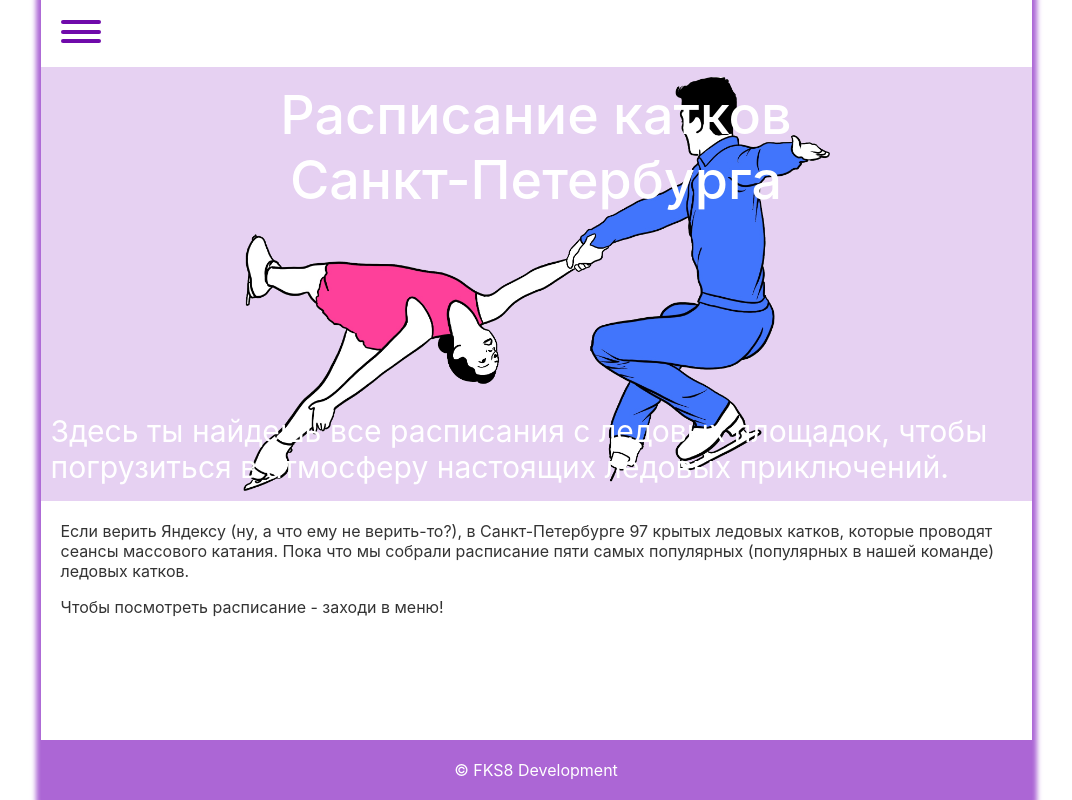
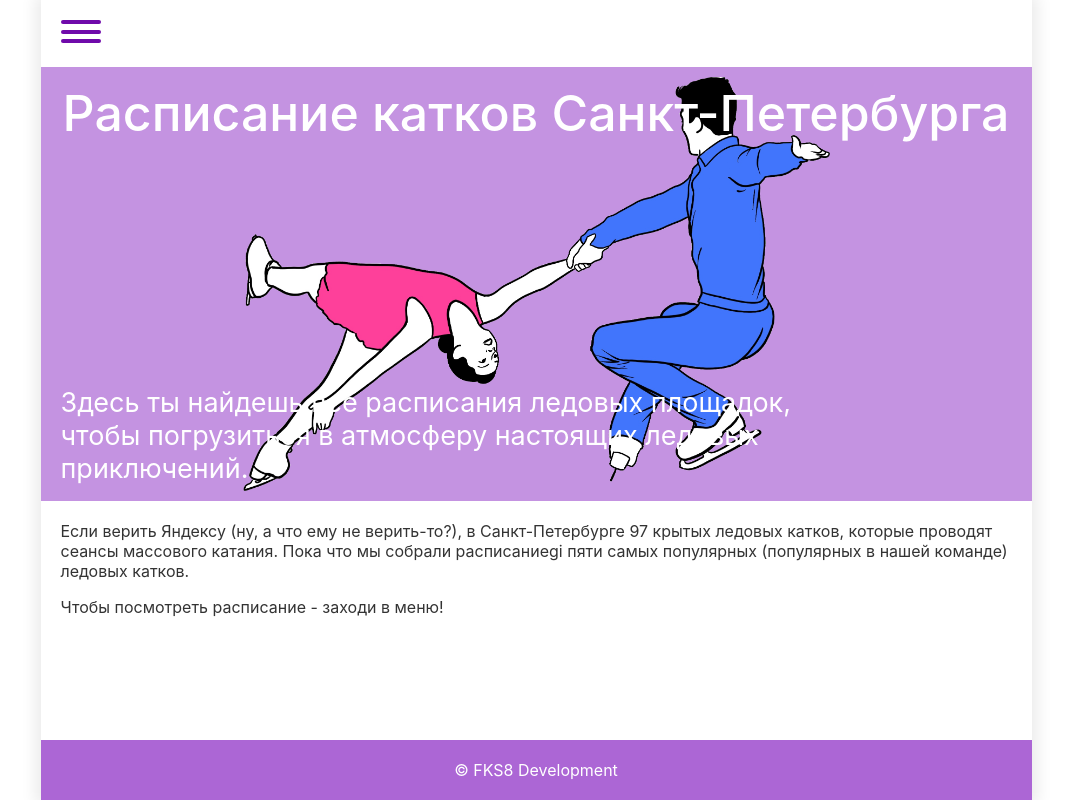
Before and after one commit to fsk8-dev/php-render, a PHP site: page / in a window 1280 px wide. Shown: the whole page, without its empty margins (104-1176 px from the left). Run offline with PHP 8.4, Linux system fonts and the light colour scheme; data that the repository does not hold is empty; a stand-in replaces the project's code that opens the database connection.

Commit message:
улучшил стили hero

```diff
--- a/index.php
+++ b/index.php
@@ -21,11 +21,11 @@ require 'connection/get_schedule.php';
     <link rel="stylesheet" href="/styles/var.css" />
     <link rel="stylesheet" href="/styles/reset.css" />
     <link rel="stylesheet" href="/styles/bootstrap-reboot.css"/>
-    <link rel="stylesheet" href="/styles/common.css?version=63" />
+    <link rel="stylesheet" href="/styles/common.css?version=64" />
     <link rel="stylesheet" href="/styles/burger.css" />
     <link rel="stylesheet" href="/styles/navigation.css?version=4" />
     <link rel="stylesheet" href="/styles/time-list.css" />
-    <link rel="stylesheet" href="/styles/components/hero.css" />
+    <link rel="stylesheet" href="/styles/components/hero.css?version=4" />
 
     <script defer src="./js/navigation.js" ></script>
 
--- a/pages/main.php
+++ b/pages/main.php
@@ -2,7 +2,7 @@
   <div class="hero__content">
     <h1 class="hero__title">Расписание&nbsp;катков <span class="no-break-text">Санкт-Петербурга</span></h1>
     <p class="hero__text">
-      Здесь ты найдешь все расписания с ледовых площадок, чтобы погрузиться в атмосферу настоящих ледовых приключений.
+      Здесь ты найдешь все расписания ледовых площадок, чтобы погрузиться в атмосферу настоящих ледовых приключений.
     </p>
   </div>
   <img class="img hero__img" src="/img/todes.png" alt="Тодес">
@@ -11,7 +11,7 @@
 
 <p>
   Если верить Яндексу (ну, а что ему не верить-то?), в Санкт-Петербурге 97 крытых ледовых катков, которые проводят сеансы массового катания.
-  Пока что мы собрали расписание пяти самых популярных (популярных в нашей команде) ледовых катков.
+  Пока что мы собрали расписаниеgi пяти самых популярных (популярных в нашей команде) ледовых катков.
 </p>
 
 <p>
--- a/styles/common.css
+++ b/styles/common.css
@@ -30,7 +30,7 @@ body {
   max-width: var(--medium-screen);
   min-height: 100vh;
   overflow: hidden;
-  box-shadow: 0 0 5px 5px var(--color-primary-light);
+  box-shadow: 0 0 15px 5px #eaeaea;
 }
 
 @media (min-width: var(--medium-screen)) {
--- a/styles/components/hero.css
+++ b/styles/components/hero.css
@@ -11,7 +11,7 @@
   position: absolute;
   inset: 0;
   background-color: var(--color-primary-light);
-  opacity: 0.3;
+  opacity: 0.7;
   z-index: -10;
 }
 
@@ -26,27 +26,59 @@
   flex-direction: column;
   justify-content: space-between;
   align-items: flex-start;
+  padding: 0 20px;
   z-index: 10;
 }
 
 .hero__title {
-  padding: 1rem 10px;
-  width: 100%;
-  text-align: center;
-  font-size: calc(2rem + 1.7vw);
+  padding: 1rem 0;
+  width: 75%;
+  font-size: calc(1.4rem * 1.1vw);
   color: currentColor;
 }
 
 .hero__text {
   margin-bottom: 0;
-  padding: 1rem 10px;
-  font-size: 1rem;
+  padding: 1rem 0;
+  font-size: calc(0.7rem + 1.1vw);
   color: currentColor;
 }
 
-@media (min-width: 991px) {
+@media (min-width: 450px) {
+  .hero__title {
+    font-size: calc(1.5rem + 1.5vw);
+  }
+}
+
+@media (min-width: 570px) {
+  .hero__title {
+    font-size: calc(2rem + 1.5vw);
+  }
+
   .hero__text {
     font-size: calc(1rem + 1.1vw);
+  }
+}
+
+@media (min-width: 870px) {
+  .hero__title {
+    width: 100%;
+    text-align: center;
+  }
+
+  .hero__text {
+    width: 75%;
+  }
+}
+
+@media (min-width: 992px) {
+  .hero__title {
+    font-size: 50px;
+  }
+
+  .hero__text {
+    width: calc(992 / 100 * 75px);
+    font-size: 27px;
   }
 
   .hero__img {
```
